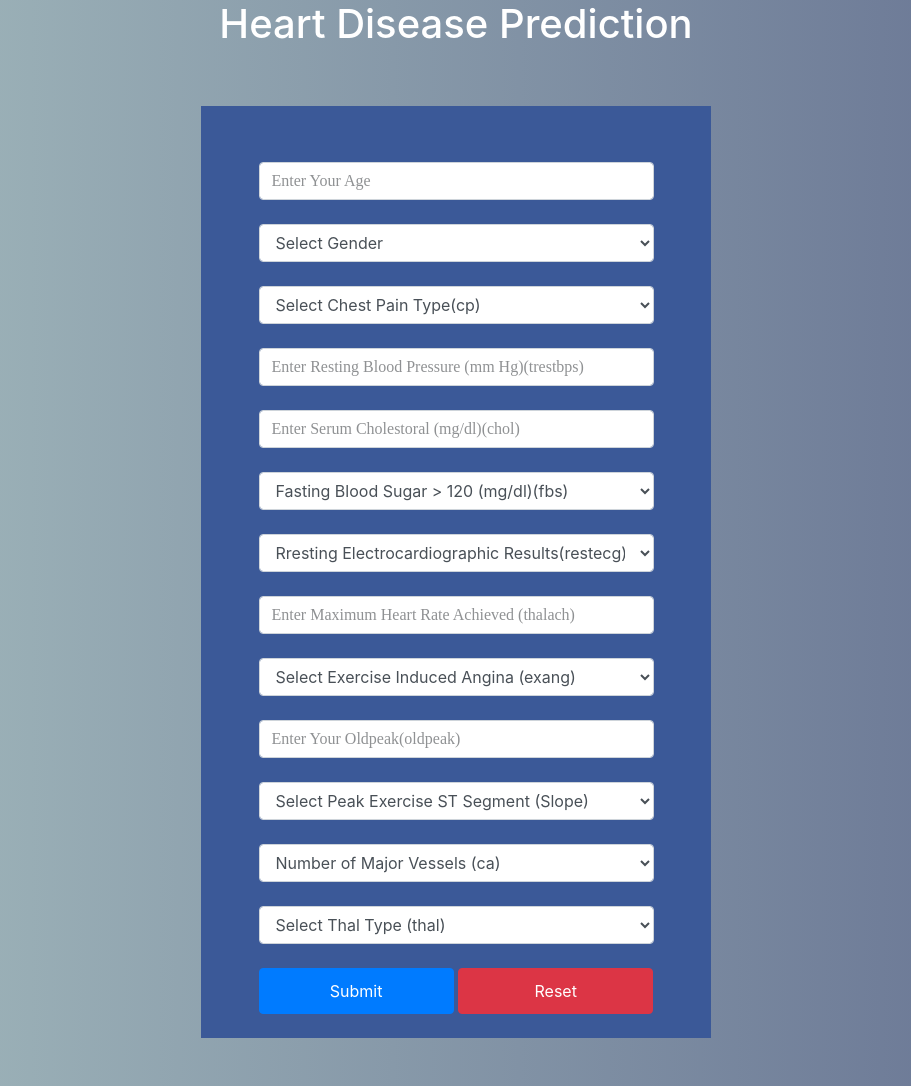
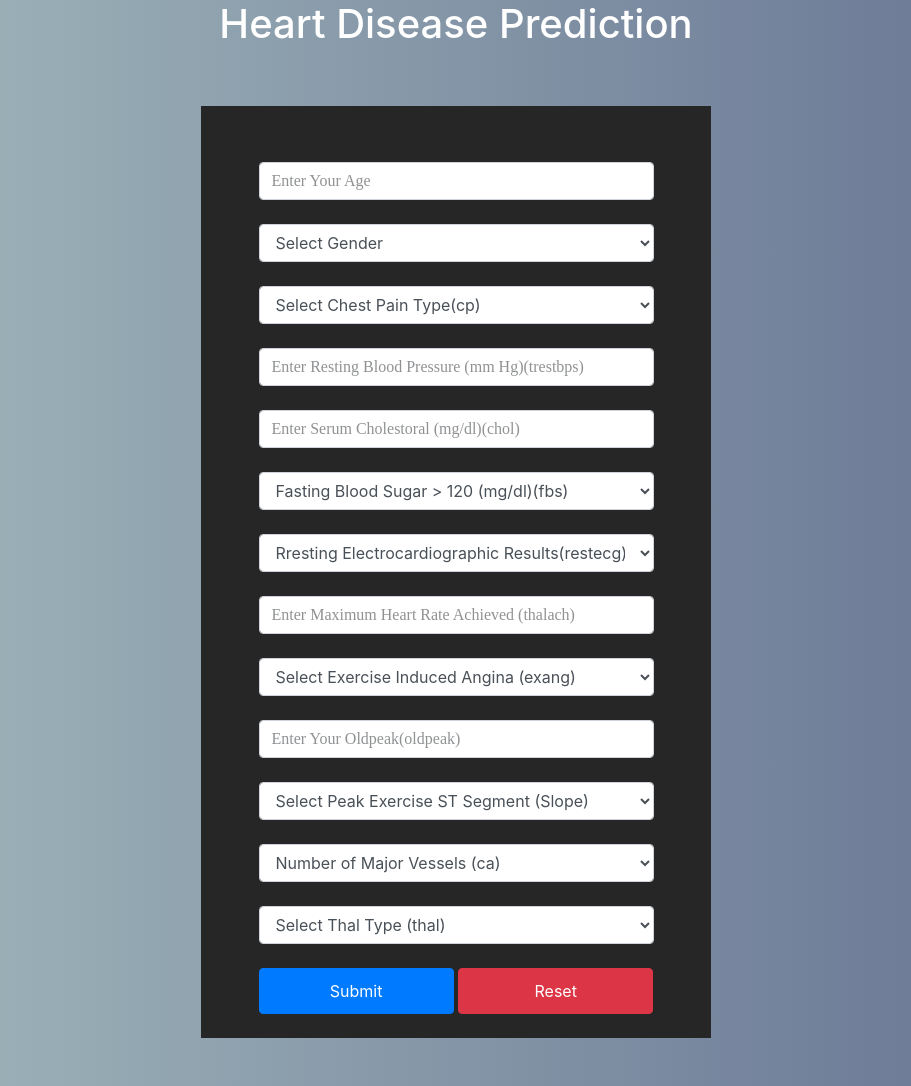
Before and after one commit to xudallas/mp4, a Flask app: page / in a window 1280 px wide. Shown: the whole page, without its empty margins (184-1095 px from the left). Run offline with Flask 2, Linux system fonts and the light colour scheme; parts of the project's set-up code (start-up, migrations or seed data) failed here and were passed over; some libraries are stand-ins or nearby versions.

Commit message:
Update Style.css

```diff
--- a/static/css/Style.css
+++ b/static/css/Style.css
@@ -30,7 +30,7 @@
 
 *****/
 .wrapper{
-  background: #3b5998;
+  background: #262626;
   width: 510px;
   margin: 2% auto;
   padding: 8px 0 0 0;
```
